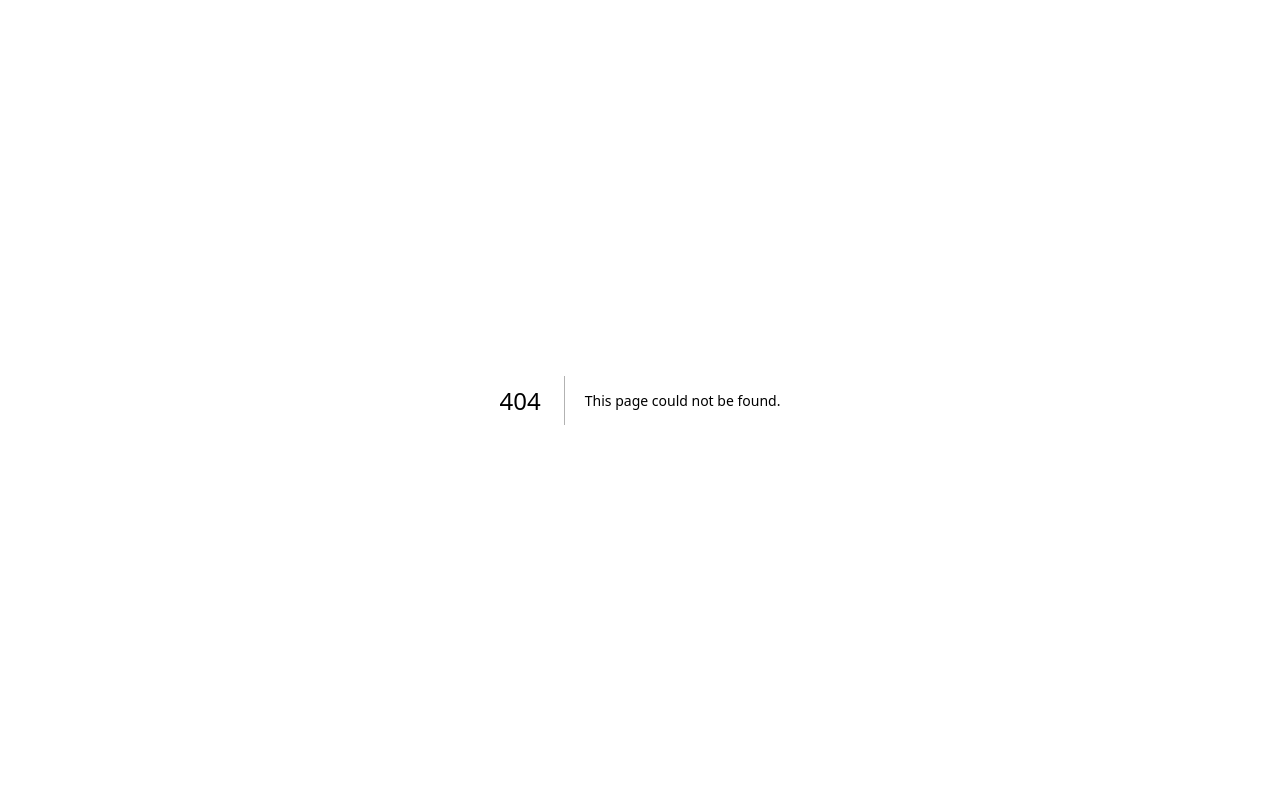
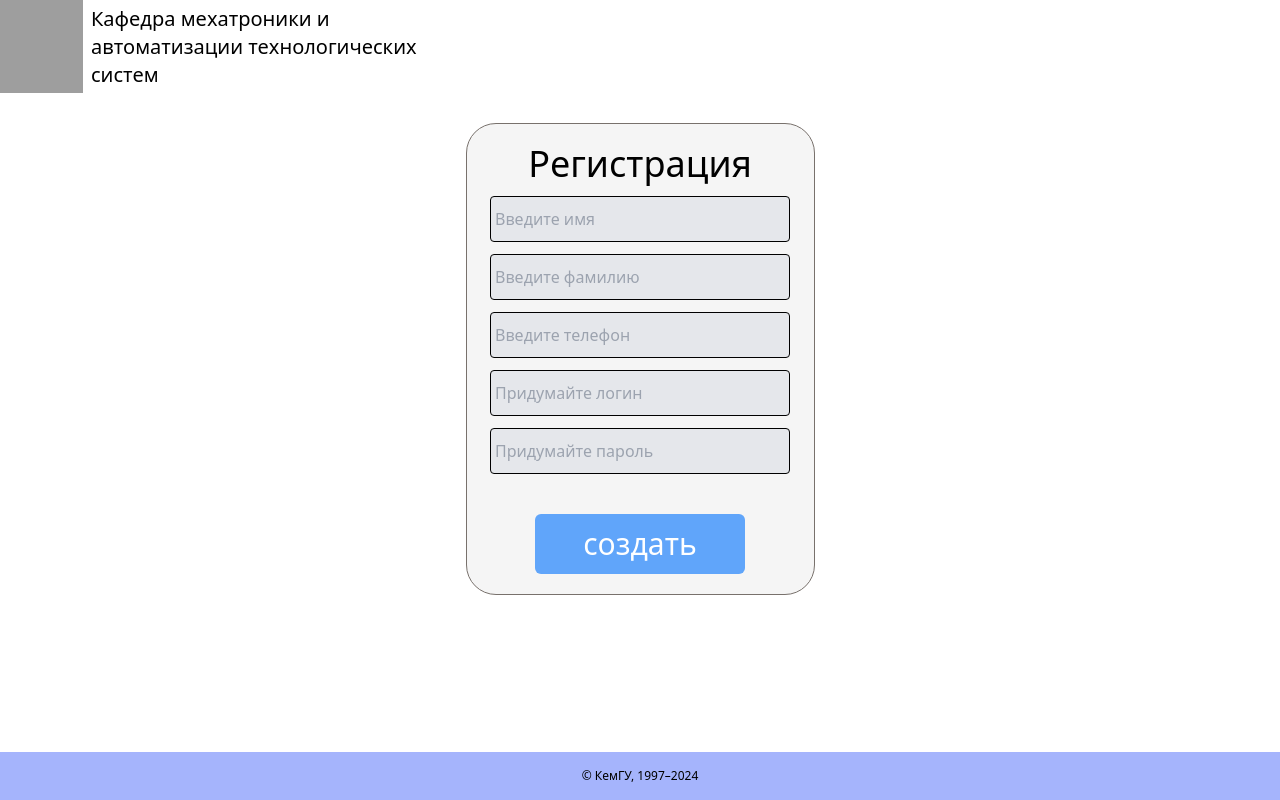
Before and after one commit to shika7200/kemsu_iit, a Next.js app: page /Register in a window 1280 px wide. Before the commit this address had no page. Built offline with nearby package versions, Linux system fonts and the light colour scheme; grey boxes are pictures that could not be loaded.

Commit message:
сделал страницу регистрации , поправил оглавление так , чтобы текст вегда был по центру

```diff
--- /dev/null
+++ b/src/pages/Register.tsx
@@ -0,0 +1,13 @@
+import MainLayout from '@/enteties/MainLayout'
+import RegisterWidget from '@/widgets/RegisterWidget'
+import React from 'react'
+
+const Register = () => {
+  return (
+   <MainLayout>
+    <RegisterWidget/>
+   </MainLayout>
+  )
+}
+
+export default Register
--- a/src/shared/Footer/ui/Footer.module.scss
+++ b/src/shared/Footer/ui/Footer.module.scss
@@ -1,3 +1,6 @@
 .footer {
-    @apply justify-center items-center self-stretch py-4  w-full text-xs text-center bg-indigo-300
-}
+    @apply justify-center items-center py-4 w-full text-xs text-center bg-indigo-300;
+    position: fixed;
+    bottom: 0;
+    left: 0;
+  }
--- a/src/shared/Heading/ui/Heading.module.scss
+++ b/src/shared/Heading/ui/Heading.module.scss
@@ -1,3 +1,3 @@
 .heading {
-    @apply  text-4xl
+    @apply  text-4xl font-medium self-stretch text-center
 }
--- a/src/widgets/LoginWidget /ui/LoginWidget.tsx
+++ b/src/widgets/LoginWidget /ui/LoginWidget.tsx
@@ -16,9 +16,11 @@ function LoginWidget() {
   return (
 
      <>
+     <div className="flex flex-col pt-5 text-black bg-white max-w-[375px]">
 
-        <Heading text="Вход" />
-        <form>
+     <main className="flex flex-col justify-center items-center self-center px-2.5 py-5 mt-2.5 w-full text-lg border border-solid bg-neutral-100 border-stone-500 max-w-[349px] rounded-[30px]">
+     <Heading text="Вход" />
+       <form>
           <Input placeholder="Введите логин" />
           <Input placeholder="Введите пароль" />
 
@@ -29,6 +31,11 @@ function LoginWidget() {
           />
 
         </form>
+     </main>
+
+   </div>
+
+
         <div className="flex gap-5 justify-between mt-4">
           <Button
             buttonText="Регистрация"
--- a/src/widgets/LoginWidget /ui/Widget.module.scss
+++ b/src/widgets/LoginWidget /ui/Widget.module.scss
@@ -1,6 +1,6 @@
 .enter_button {
-    @apply bg-skyblue hover:bg-skyblue_deep text-black font-bold py-2 px-5 rounded-full flex  justify-center  mt-3 w-full text-base   items-center ;
+    @apply bg-skyblue hover:bg-skyblue_deep active:bg-skyblue_deep text-black font-bold py-2 px-5 rounded-full flex  justify-center  mt-3 w-full text-base   items-center ;
   }
   .purple_button {
-    @apply bg-skypurple hover:bg-skypurple_deep text-white font-bold py-2 px-4 rounded-full inline-flex items-center;
+    @apply bg-skypurple hover:bg-skypurple_deep active:bg-skypurple_deep text-white font-bold py-2 px-4 rounded-full inline-flex items-center;
   }
--- /dev/null
+++ b/src/widgets/RegisterWidget/index.ts
@@ -0,0 +1,2 @@
+import RegisterWidget from "./ui/RegisterWidget";
+export default RegisterWidget;
--- /dev/null
+++ b/src/widgets/RegisterWidget/ui/RegisterWidget.module.scss
@@ -0,0 +1,10 @@
+.create_button {
+    @apply justify-center px-12 py-3 mt-10 text-3xl text-center text-white whitespace-nowrap bg-blue-400 hover:bg-blue-500 active:bg-blue-500  rounded-md
+}
+.div {
+   @apply flex flex-col pt-5 text-black  justify-center items-center self-center px-2.5 py-5 mt-2.5 w-full text-lg border border-solid bg-neutral-100 border-stone-500 max-w-[349px] rounded-[30px]
+}
+
+.heading {
+    @apply self-stretch text-5xl font-medium
+}
--- /dev/null
+++ b/src/widgets/RegisterWidget/ui/RegisterWidget.tsx
@@ -0,0 +1,36 @@
+import Input from "@/shared/Input";
+import * as React from "react";
+import styles from "./RegisterWidget.module.scss"
+import Button from "@/shared/Button";
+import Heading from "@/shared/Heading";
+
+
+const RegisterWidget: React.FC = () => {
+  const inputFields = [
+    { label: "Введите имя" },
+    { label: "Введите фамилию" },
+    { label: "Введите телефон" },
+    { label: "Придумайте логин" },
+    { label: "Придумайте пароль" },
+  ];
+
+  const handleButtonClick = () => {
+    console.log("Button clicked!");
+    // Define what happens when the button is clicked
+  };
+  return (
+    <div className={styles.div}>
+
+
+        <Heading  text="Регистрация"/>
+        {inputFields.map((field, index) => (
+        <Input key={index} placeholder={field.label}/>
+        ))}
+        <Button  buttonText={"создать"} buttonStyles={styles.create_button} onButtonClick={handleButtonClick}/>
+
+
+    </div>
+  );
+};
+
+export default RegisterWidget;
```
Also changed, not shown: src/enteties/MainLayout/ui/MainLayout.module.scss (line endings or trailing spaces), src/widgets/RegisterWidget/types.ts (added).
